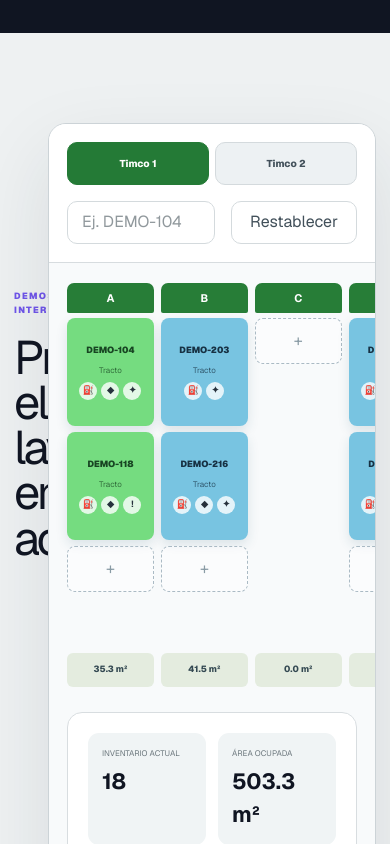
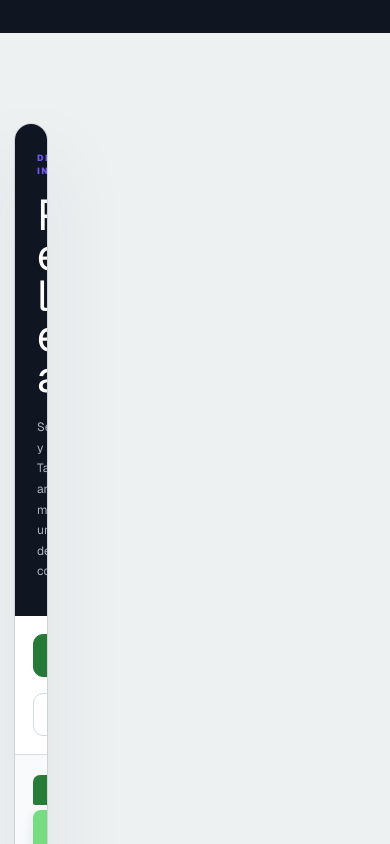
Before and after one commit to paolo-gonzalesmoya/paolo-gonzales-portafolio, a Next.js app: page /proyectos/inventario-almacenes in a window 390 px wide. Shown: the part 3060-3904 px from the top of the page. Built offline with nearby package versions, Linux system fonts and the light colour scheme.

Commit message:
Reordenar cabecera de la demo TIMCO

```diff
--- a/app/globals.css
+++ b/app/globals.css
@@ -887,13 +887,10 @@ img { display: block; max-width: 100%; }
 .timco-story-index { position: absolute; right: 20px; bottom: 11%; padding: 10px 12px; border: 1px solid rgba(255,255,255,.12); border-radius: 999px; color: #c4c7d0; background: rgba(9,12,20,.6); font: 720 8px/1 var(--font-geist-mono), monospace; backdrop-filter: blur(10px); }
 
 .timco-demo-section { padding: 145px 0; background: #eef1f2; }
-.timco-section-heading { display: grid; grid-template-columns: 1.12fr .58fr; gap: 90px; align-items: end; margin-bottom: 55px; }
-.timco-section-heading h2 { margin: 18px 0 0; font-size: clamp(52px, 5.7vw, 82px); line-height: .92; letter-spacing: -.065em; }
-.timco-section-heading>p { margin: 0; color: #626760; font-size: 13px; line-height: 1.75; }
-.timco-demo-heading { grid-template-columns: minmax(0,.95fr) minmax(320px,.55fr); align-items: center; }
-.timco-demo-heading h2 { max-width: 680px; font-size: clamp(50px,5.1vw,72px); line-height: .96; text-wrap: balance; }
-.timco-demo-heading>p { max-width: 450px; justify-self: end; }
-.warehouse-app { overflow: hidden; border: 1px solid #ccd3d7; border-radius: 24px; background: #f8fafb; box-shadow: 0 30px 80px rgba(29,39,47,.1); }
+.warehouse-app { position: relative; isolation: isolate; overflow: hidden; border: 1px solid #ccd3d7; border-radius: 24px; background: #f8fafb; box-shadow: 0 30px 80px rgba(29,39,47,.1); }
+.warehouse-demo-intro { position: relative; z-index: 2; display: grid; grid-template-columns: minmax(0,1.05fr) minmax(330px,.55fr); gap: clamp(42px,6vw,86px); align-items: end; padding: 42px; color: white; background: #101522; }
+.warehouse-demo-intro h2 { max-width: 700px; margin: 16px 0 0; font-size: clamp(43px,4.6vw,66px); line-height: .94; letter-spacing: -.06em; text-wrap: balance; }
+.warehouse-demo-intro>p { max-width: 470px; margin: 0 0 4px; color: #aeb4c0; font-size: 12px; line-height: 1.72; }
 .warehouse-toolbar { display: grid; grid-template-columns: auto 1fr auto; gap: 16px; align-items: end; padding: 18px; border-bottom: 1px solid #d7dcdf; background: white; }
 .warehouse-tabs { display: flex; gap: 6px; }
 .warehouse-tabs button, .warehouse-reset { min-height: 43px; padding: 0 18px; border: 1px solid #d4dadd; border-radius: 10px; color: #42505a; background: #edf1f3; font-size: 10px; font-weight: 760; cursor: pointer; }
@@ -986,7 +983,8 @@ img { display: block; max-width: 100%; }
 @media (max-width: 980px) {
   .timco-header { grid-template-columns: 1fr auto; }
   .timco-header nav { display: none; }
-  .timco-role, .timco-evidence, .timco-section-heading { grid-template-columns: 1fr; gap: 45px; }
+  .timco-role, .timco-evidence { grid-template-columns: 1fr; gap: 45px; }
+  .warehouse-demo-intro { grid-template-columns: 1fr; gap: 20px; }
   .timco-hero { padding-top: 112px; }
   .timco-hero-frame { grid-template-columns: 1fr 1fr; gap: 34px; }
   .timco-hero-content h1 { font-size: clamp(50px,7vw,68px); }
@@ -1029,10 +1027,8 @@ img { display: block; max-width: 100%; }
   .timco-story-copy h2 { margin: 18px 0 15px; font-size: 43px; }
   .timco-story-stage { display: none; }
   .timco-demo-section, .timco-role-control { padding: 90px 0; }
-  .timco-section-heading { margin-bottom: 38px; }
-  .timco-section-heading h2 { font-size: 50px; }
-  .timco-demo-heading h2 { font-size: 47px; }
-  .timco-demo-heading>p { justify-self: start; }
+  .warehouse-demo-intro { padding: 28px 22px 30px; }
+  .warehouse-demo-intro h2 { font-size: 43px; }
   .timco-role-control-grid { grid-template-columns: 1fr; gap: 38px; }
   .timco-role-content h2 { font-size: 47px; }
   .warehouse-app { border-radius: 18px; }
--- a/app/proyectos/inventario-almacenes/WarehouseCase.tsx
+++ b/app/proyectos/inventario-almacenes/WarehouseCase.tsx
@@ -232,12 +232,15 @@ export default function WarehouseCase() {
 
       <section id="demo" className="timco-demo-section">
         <div className="timco-shell">
-          <div className="timco-section-heading timco-demo-heading">
-            <div><p className="timco-overline">Demostración interactiva</p><h2>Prueba el layout en acción.</h2></div>
-            <p>Selecciona una unidad y luego otra columna. También puedes arrastrarla con el mouse. Al registrar una salida, la unidad desaparece y su columna se compacta.</p>
-          </div>
+          <div className="warehouse-app">
+            <header className="warehouse-demo-intro">
+              <div>
+                <p className="timco-overline">Demostración interactiva</p>
+                <h2>Prueba el layout en acción.</h2>
+              </div>
+              <p>Selecciona una unidad y luego otra columna. También puedes arrastrarla con el mouse. Al registrar una salida, la unidad desaparece y su columna se compacta.</p>
+            </header>
 
-          <div className="warehouse-app">
             <div className="warehouse-toolbar">
               <div className="warehouse-tabs" role="tablist" aria-label="Almacenes de demostración">
                 {(["Timco 1", "Timco 2"] as SiteName[]).map((name) => (
```
